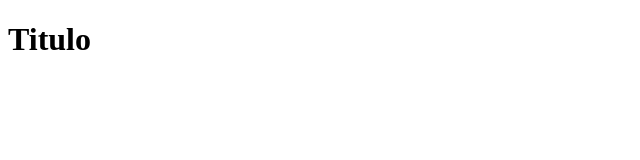
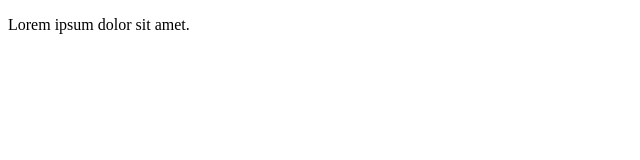
Before and after one commit to ArthurRibeiro04/aula-github, a plain HTML site: page index.html in a window 1280 px wide. Shown: the whole page, without its empty margins (0-640 px from the left). Drawn offline with Linux system fonts and the light colour scheme.

Commit message:
paragrafo criado

```diff
--- a/index.html
+++ b/index.html
@@ -6,6 +6,6 @@
     <title>Document</title>
 </head>
 <body>
-    <h1>Titulo</h1>
+    <p>Lorem ipsum dolor sit amet.</p>
 </body>
 </html>
```
